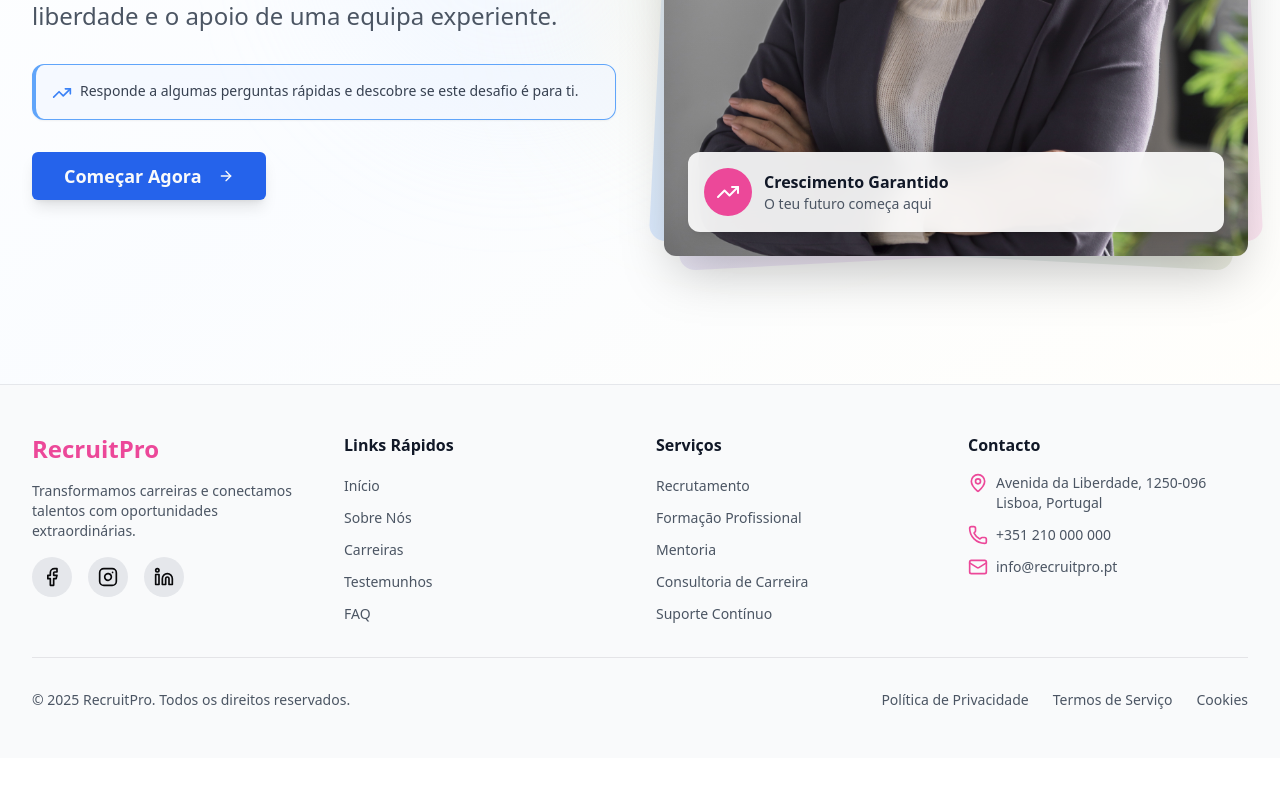
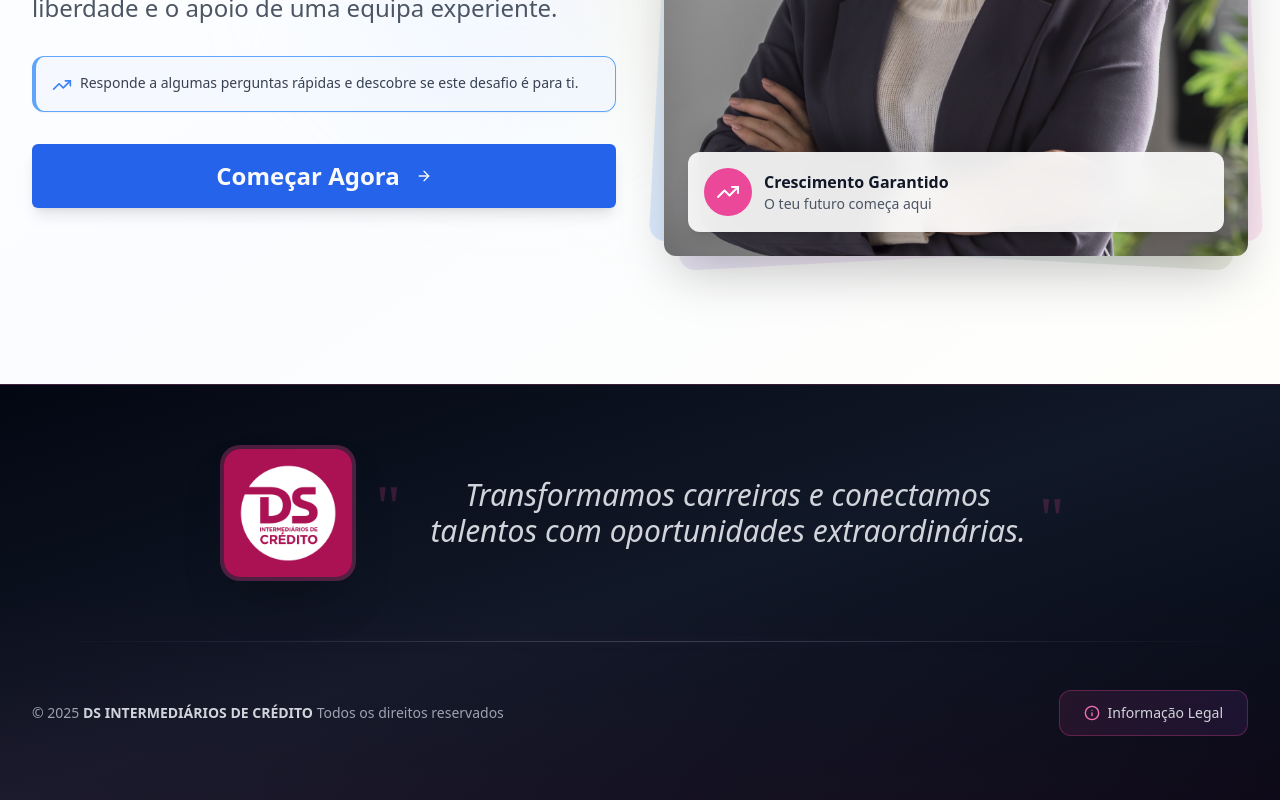
Before and after one commit to LucasRgo/recrutamento, a React (Vite) app: page / in a window 1280 px wide. Shown: the part 472-1272 px from the top of the page. Before the commit the page ends 1230 px from the top, so only its background shows below. Built offline with nearby package versions, Linux system fonts and the light colour scheme.

Commit message:
Completed hero!

```diff
--- a/index.html
+++ b/index.html
@@ -2,9 +2,15 @@
 <html lang="pt-PT">
     <head>
         <meta charset="UTF-8" />
-        <link rel="icon" type="image/svg+xml" href="/vite.svg" />
+        <link rel="icon" type="image/x-icon" href="/favicon_io/favicon.ico" />
+        <link rel="icon" type="image/png" sizes="16x16" href="/favicon_io/favicon-16x16.png" />
+        <link rel="icon" type="image/png" sizes="32x32" href="/favicon_io/favicon-32x32.png" />
+        <link rel="apple-touch-icon" sizes="180x180" href="/favicon_io/apple-touch-icon.png" />
+        <link rel="icon" type="image/png" sizes="192x192" href="/favicon_io/android-chrome-192x192.png" />
+        <link rel="icon" type="image/png" sizes="512x512" href="/favicon_io/android-chrome-512x512.png" />
+        <link rel="manifest" href="/favicon_io/site.webmanifest" />
         <meta name="viewport" content="width=device-width, initial-scale=1.0" />
-        <title>recrutamento</title>
+        <title>DS INTERMEDIÁRIOS DE CRÉDITO</title>
     </head>
     <body>
         <div id="root"></div>
--- a/src/components/Footer.tsx
+++ b/src/components/Footer.tsx
@@ -1,150 +1,159 @@
 import { Separator } from "./ui/separator";
-import { Facebook, Instagram, Linkedin, Mail, MapPin, Phone } from "lucide-react";
+import { Dialog, DialogContent, DialogHeader, DialogTitle, DialogTrigger } from "./ui/dialog";
+import { useState } from "react";
+import { Info, Mail, Phone, MapPin, Award } from "lucide-react";
 
 export function Footer() {
+    const [isDialogOpen, setIsDialogOpen] = useState(false);
+
     return (
-    <footer className="bg-gray-50 border-t border-gray-200">
-      <div className="max-w-7xl mx-auto px-4 sm:px-6 lg:px-8 py-12">
-        <div className="grid grid-cols-1 md:grid-cols-2 lg:grid-cols-4 gap-8">
-          {/* Company Info */}
-          <div className="space-y-4">
-            <h2 className="text-2xl font-bold" style={{ color: '#EC4899' }}>
-              RecruitPro
-            </h2>
-            <p className="text-gray-600 text-sm">
-              Transformamos carreiras e conectamos talentos com oportunidades extraordinárias.
-            </p>
-            <div className="flex gap-4">
-              <a
-                href="#"
-                className="w-10 h-10 rounded-full flex items-center justify-center bg-gray-200 hover:bg-pink-500 hover:text-white transition-all duration-300"
-                aria-label="Facebook"
-              >
-                <Facebook className="w-5 h-5" />
-              </a>
-              <a
-                href="#"
-                className="w-10 h-10 rounded-full flex items-center justify-center bg-gray-200 hover:bg-pink-500 hover:text-white transition-all duration-300"
-                aria-label="Instagram"
-              >
-                <Instagram className="w-5 h-5" />
-              </a>
-              <a
-                href="#"
-                className="w-10 h-10 rounded-full flex items-center justify-center bg-gray-200 hover:bg-pink-500 hover:text-white transition-all duration-300"
-                aria-label="LinkedIn"
-              >
-                <Linkedin className="w-5 h-5" />
-              </a>
+        <footer className="relative bg-gradient-to-br from-gray-950 via-gray-900 to-gray-950 border-t border-pink-500/20">
+            {/* Decorative gradient overlay */}
+            <div className="absolute inset-0 bg-gradient-to-t from-pink-500/5 via-transparent to-transparent pointer-events-none" />
+
+            <div className="relative max-w-7xl mx-auto px-4 sm:px-6 lg:px-8 py-16">
+                {/* Main Content Grid */}
+                <div className="flex flex-col lg:flex-row items-center justify-center gap-8 mb-16">
+                    {/* Logo Section - Left Side */}
+                    <div className="flex-shrink-0">
+                        <div className="group">
+                            <img
+                                src="/favicon_io/logo_squared.jpeg"
+                                alt="DS INTERMEDIÁRIOS DE CRÉDITO"
+                                className="h-32 w-auto rounded-2xl shadow-2xl ring-4 ring-pink-500/30 group-hover:ring-pink-500/60 transition-all duration-500 group-hover:scale-105"
+                            />
                         </div>
                     </div>
 
-          {/* Quick Links */}
-          <div>
-            <h3 className="font-semibold text-gray-900 mb-4">Links Rápidos</h3>
-            <ul className="space-y-2">
-              <li>
-                <a href="#inicio" className="text-gray-600 hover:text-pink-500 transition-colors text-sm">
-                  Início
-                </a>
-              </li>
-              <li>
-                <a href="#sobre" className="text-gray-600 hover:text-pink-500 transition-colors text-sm">
-                  Sobre Nós
-                </a>
-              </li>
-              <li>
-                <a href="#carreiras" className="text-gray-600 hover:text-pink-500 transition-colors text-sm">
-                  Carreiras
-                </a>
-              </li>
-              <li>
-                <a href="#testemunhos" className="text-gray-600 hover:text-pink-500 transition-colors text-sm">
-                  Testemunhos
-                </a>
-              </li>
-              <li>
-                <a href="#faq" className="text-gray-600 hover:text-pink-500 transition-colors text-sm">
-                  FAQ
-                </a>
-              </li>
-            </ul>
-          </div>
-
-          {/* Services */}
-          <div>
-            <h3 className="font-semibold text-gray-900 mb-4">Serviços</h3>
-            <ul className="space-y-2">
-              <li>
-                <a href="#" className="text-gray-600 hover:text-pink-500 transition-colors text-sm">
-                  Recrutamento
-                </a>
-              </li>
-              <li>
-                <a href="#" className="text-gray-600 hover:text-pink-500 transition-colors text-sm">
-                  Formação Profissional
-                </a>
-              </li>
-              <li>
-                <a href="#" className="text-gray-600 hover:text-pink-500 transition-colors text-sm">
-                  Mentoria
-                </a>
-              </li>
-              <li>
-                <a href="#" className="text-gray-600 hover:text-pink-500 transition-colors text-sm">
-                  Consultoria de Carreira
-                </a>
-              </li>
-              <li>
-                <a href="#" className="text-gray-600 hover:text-pink-500 transition-colors text-sm">
-                  Suporte Contínuo
-                </a>
-              </li>
-            </ul>
-          </div>
-
-          {/* Contact Info */}
-          <div>
-            <h3 className="font-semibold text-gray-900 mb-4">Contacto</h3>
-            <ul className="space-y-3">
-              <li className="flex items-start gap-2 text-sm text-gray-600">
-                <MapPin className="w-5 h-5 flex-shrink-0" style={{ color: '#EC4899' }} />
-                <span>Avenida da Liberdade, 1250-096 Lisboa, Portugal</span>
-              </li>
-              <li className="flex items-center gap-2 text-sm text-gray-600">
-                <Phone className="w-5 h-5 flex-shrink-0" style={{ color: '#EC4899' }} />
-                <a href="tel:+351210000000" className="hover:text-pink-500 transition-colors">
-                  +351 210 000 000
-                </a>
-              </li>
-              <li className="flex items-center gap-2 text-sm text-gray-600">
-                <Mail className="w-5 h-5 flex-shrink-0" style={{ color: '#EC4899' }} />
-                <a href="mailto:info@recruitpro.pt" className="hover:text-pink-500 transition-colors">
-                  info@recruitpro.pt
-                </a>
-              </li>
-            </ul>
+                    {/* Quote Section - Right Side */}
+                    <div className="relative max-w-2xl">
+                        <div className="absolute -left-2 top-0 text-6xl text-pink-500/20 font-serif">"</div>
+                        <blockquote className="pl-8 pr-4">
+                            <p className="text-gray-300 text-xl md:text-3xl font-light leading-tight italic text-center">
+                                Transformamos carreiras e conectamos talentos com oportunidades extraordinárias.
+                            </p>
+                        </blockquote>
+                        <div className="absolute -right-2 bottom-0 text-6xl text-pink-500/20 font-serif">"</div>
                     </div>
                 </div>
 
-        <Separator className="my-8" />
+                {/* Decorative Separator */}
+                <div className="relative my-12">
+                    <Separator className="bg-gradient-to-r from-transparent via-gray-700 to-transparent" />
+                    <div className="absolute inset-0 bg-gradient-to-r from-transparent via-pink-500/20 to-transparent blur-sm" />
+                </div>
 
                 {/* Bottom Bar */}
-        <div className="flex flex-col md:flex-row justify-between items-center gap-4">
-          <p className="text-sm text-gray-600">
-            © {new Date().getFullYear()} RecruitPro. Todos os direitos reservados.
+                <div className="flex flex-col md:flex-row justify-between items-center gap-6">
+                    <div className="flex flex-col md:flex-row items-center gap-4 md:gap-6">
+                        <p className="text-sm text-gray-400 text-center md:text-left">
+                            © {new Date().getFullYear()}{" "}
+                            <span className="font-semibold text-gray-300">DS INTERMEDIÁRIOS DE CRÉDITO </span>
+                            Todos os direitos reservados
                         </p>
-          <div className="flex gap-6">
-            <a href="#" className="text-sm text-gray-600 hover:text-pink-500 transition-colors">
-              Política de Privacidade
-            </a>
-            <a href="#" className="text-sm text-gray-600 hover:text-pink-500 transition-colors">
-              Termos de Serviço
-            </a>
-            <a href="#" className="text-sm text-gray-600 hover:text-pink-500 transition-colors">
-              Cookies
+                    </div>
+
+                    <Dialog open={isDialogOpen} onOpenChange={setIsDialogOpen}>
+                        <DialogTrigger asChild>
+                            <button className="group flex items-center gap-2 px-6 py-3 bg-gradient-to-r from-pink-500/10 to-purple-500/10 hover:from-pink-500/20 hover:to-purple-500/20 border border-pink-500/30 hover:border-pink-500/50 rounded-xl transition-all duration-300 hover:shadow-lg hover:shadow-pink-500/20">
+                                <Info className="w-4 h-4 text-pink-400 group-hover:text-pink-300 transition-colors" />
+                                <span className="text-sm text-gray-300 group-hover:text-white font-medium transition-colors">
+                                    Informação Legal
+                                </span>
+                            </button>
+                        </DialogTrigger>
+                        <DialogContent className="max-w-4xl max-h-[80vh] overflow-y-auto bg-gradient-to-br from-white to-gray-50">
+                            <DialogHeader>
+                                <DialogTitle className="text-3xl font-bold bg-gradient-to-r from-gray-900 to-gray-700 bg-clip-text text-transparent mb-6">
+                                    Informação Legal
+                                </DialogTitle>
+                            </DialogHeader>
+                            <div className="space-y-2 text-gray-700 leading-relaxed">
+                                <div className="bg-pink-50 border-l-4 border-pink-500 p-4 rounded-r-lg">
+                                    <p className="text-sm">
+                                        A <strong className="text-pink-700">"DS INTERMEDIÁRIOS DE CRÉDITO"</strong>{" "}
+                                        é uma marca representada pela{" "}
+                                        <strong className="text-pink-700">
+                                            ACCOMPLISH NEW HEIGHTS – INTERMEDIÁRIOS DE CRÉDITO, LDA
+                                        </strong>
+                                        , Intermediário de Crédito Vinculado, com o registo nº.{" "}
+                                        <strong>0006696</strong>, autorizada pelo Banco de Portugal para a
+                                        prestação de serviços de consultoria e autorizado para a prestação de
+                                        serviços de intermediação de crédito (Apresentação ou proposta de contratos
+                                        de crédito a consumidores; Assistência a consumidores, mediante a
+                                        realização de atos preparatórios ou de outros trabalhos de gestão
+                                        pré-contratual relativamente a contratos de crédito que não tenham sido por
+                                        si apresentados ou propostos).
+                                    </p>
+                                </div>
+
+                                <div className="bg-gray-50 p-4 rounded-lg">
+                                    <p className="text-sm">
+                                        <strong className="text-gray-900">Contratos de crédito abrangidos:</strong>{" "}
+                                        Crédito à Habitação e Crédito aos Consumidores.
+                                    </p>
+                                </div>
+
+                                <div className="bg-gray-50 p-4 rounded-lg">
+                                    <p className="text-sm">
+                                        <strong className="text-gray-900">
+                                            Mutuantes ou grupos de mutuantes com quem mantém contrato de
+                                            vinculação:
+                                        </strong>{" "}
+                                        BANCO BPI S.A, BANCO SANTANDER TOTTA, S.A, CAIXA GERAL DE DEPÓSITOS, S.A.,
+                                        NOVO BANCO, S.A., BANCO CTT, S.A., BANKINTER, SA - SUCURSAL EM PORTUGAL,
+                                        ABANCA CORPORACIÓN BANCARIA, SA, SUCURSAL EM PORTUGAL, UNICRE - INSTITUIÇÃO
+                                        FINANCEIRA DE CRÉDITO, S.A., UNION DE CRÉDITOS INMOBILIÁRIOS, S.A.,
+                                        ESTABLECIMIENTO FINANCIERO DE CRÉDITO (SOCIEDAD UNIPERSONAL) - SUCURSAL EM
+                                        PORTUGAL, BANCO BIC PORTUGUÊS, SA, BNI - BANCO DE NEGÓCIOS INTERNACIONAL
+                                        (EUROPA), S.A., COFIDIS
+                                    </p>
+                                </div>
+
+                                <div className="pt-4 border-t-2 border-gray-200">
+                                    <p className="text-sm mb-3 font-semibold text-gray-900">
+                                        Informação verificável em:
+                                    </p>
+                                    <a
+                                        href="https://www.bportugal.pt/intermediariocreditofar/accomplish-new-heights-intermediarios-de-credito-unipessoal-lda"
+                                        target="_blank"
+                                        rel="noopener noreferrer"
+                                        className="inline-flex items-center gap-2 text-sm text-pink-600 hover:text-pink-700 underline break-all bg-pink-50 p-3 rounded-lg hover:bg-pink-100 transition-colors">
+                                        <Info className="w-4 h-4 flex-shrink-0" />
+                                        https://www.bportugal.pt/intermediariocreditofar/accomplish-new-heights-intermediarios-de-credito-unipessoal-lda
                                     </a>
                                 </div>
+
+                                <div className="pt-4 border-t-2 border-gray-200">
+                                    <h3 className="font-bold text-xl text-gray-900 mb-4 flex items-center gap-2">
+                                        <Award className="w-5 h-5 text-pink-500" />
+                                        Parceiros:
+                                    </h3>
+                                    <div className="grid grid-cols-2 md:grid-cols-3 gap-3">
+                                        {[
+                                            "Banco BPI",
+                                            "Santander Totta",
+                                            "Caixa Geral de Depósitos",
+                                            "Novo Banco",
+                                            "Bankinter",
+                                            "Abanca",
+                                            "Unicre",
+                                            "UCI",
+                                            "Banco BIC",
+                                            "Eurobic Abanca",
+                                        ].map((partner, index) => (
+                                            <div
+                                                key={index}
+                                                className="flex items-center gap-2 text-sm bg-white p-3 rounded-lg border border-gray-200 hover:border-pink-300 hover:shadow-sm transition-all">
+                                                <div className="w-2 h-2 bg-pink-500 rounded-full" />
+                                                <span className="font-medium text-gray-700">{partner}</span>
+                                            </div>
+                                        ))}
+                                    </div>
+                                </div>
+                            </div>
+                        </DialogContent>
+                    </Dialog>
                 </div>
             </div>
         </footer>
--- a/src/components/Hero.tsx
+++ b/src/components/Hero.tsx
@@ -54,7 +54,7 @@ export function Hero() {
                         <div className="flex flex-col sm:flex-row gap-4">
                             <Button
                                 size="lg"
-                                className="text-lg px-8 py-6 font-semibold shadow-lg hover:shadow-xl transition-all duration-300 group"
+                                className="w-full text-2xl px-8 py-8 font-bold shadow-lg hover:shadow-xl transition-all duration-300 group"
                                 style={{ backgroundColor: "#2563EB" }}
                                 onMouseEnter={(e) => (e.currentTarget.style.backgroundColor = "#1D4ED8")}
                                 onMouseLeave={(e) => (e.currentTarget.style.backgroundColor = "#2563EB")}
```
Also changed, not shown: src/components/Navbar.tsx (+5 -3 lines). Lines whose indentation alone changed are shown as unchanged.
